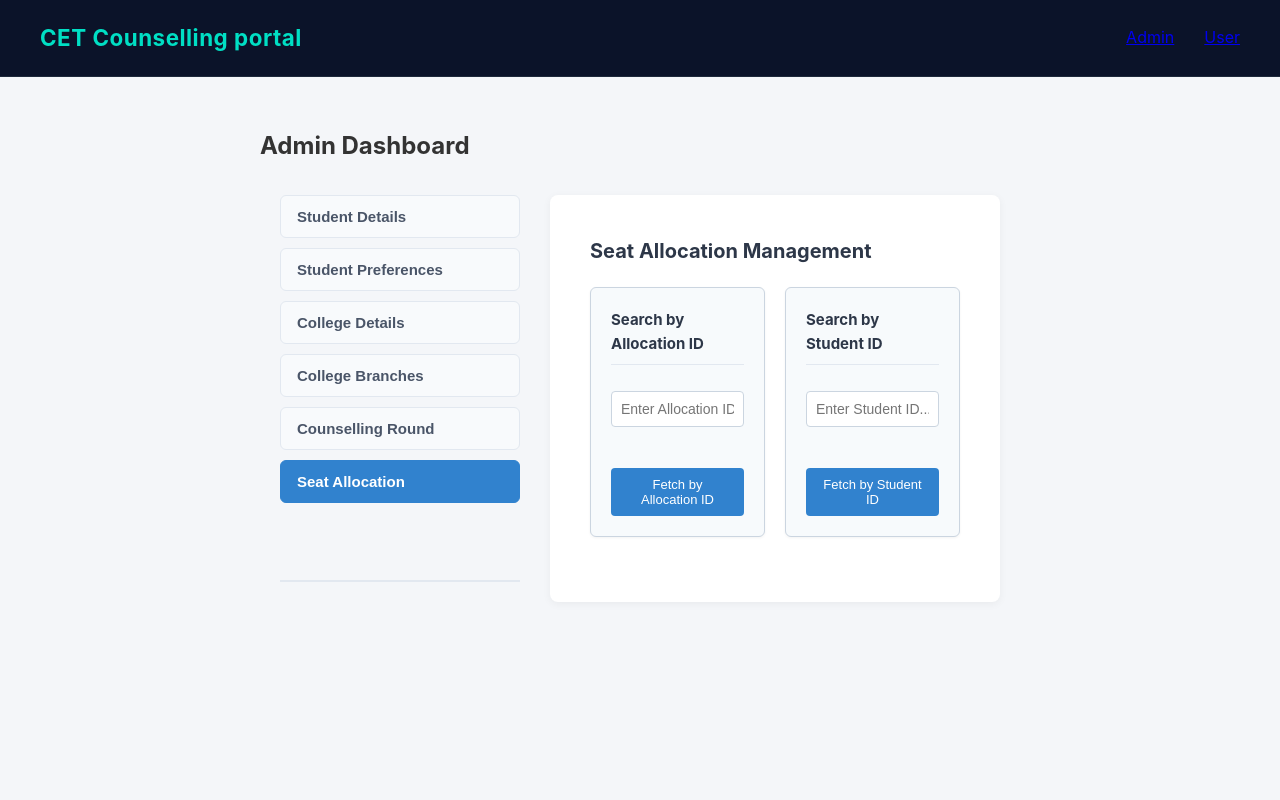
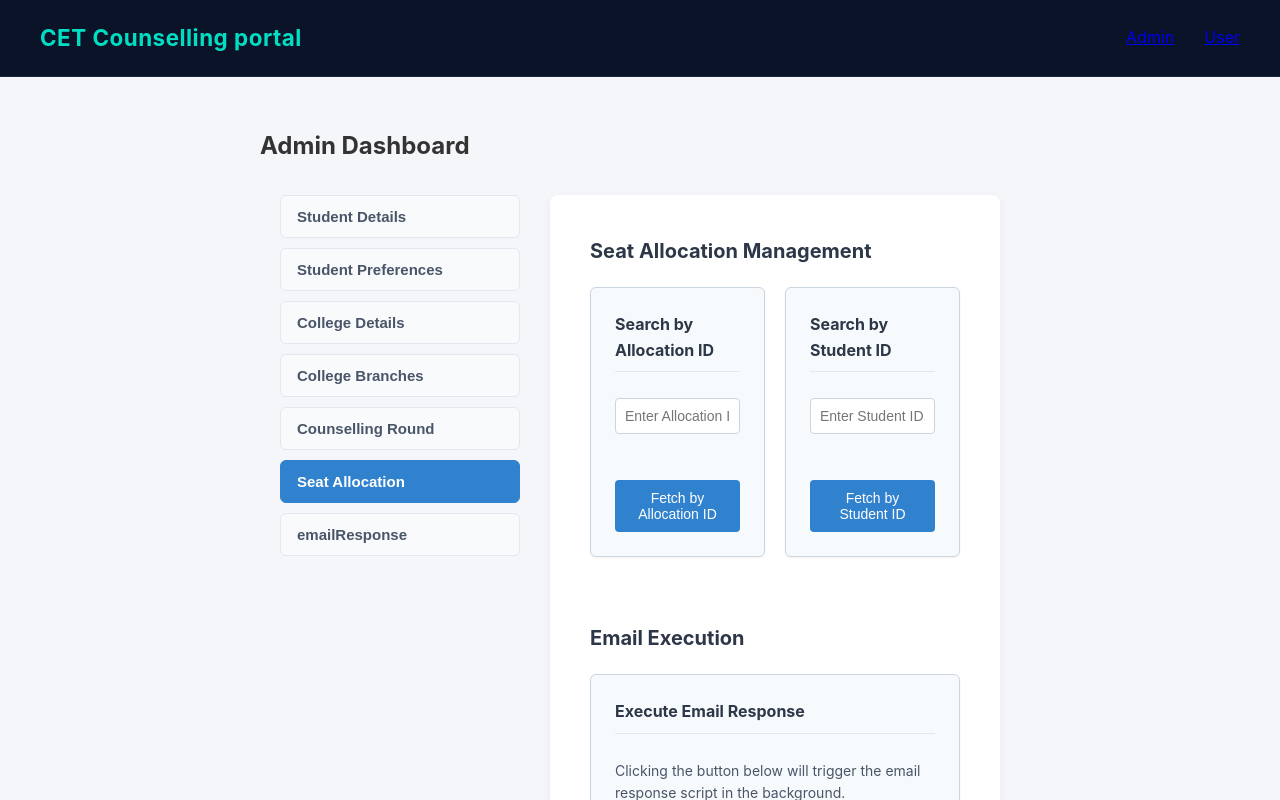
Before and after one commit to Harsha4576dks/Centralized-College-Counseling-Seat-Allocation-Platform, a React (Vite) app in the folder front-end/: page /admin-dashboard in a window 1280 px wide. Both pictures are taken after a click on the button "Seat Allocation". Shown: the top 800 px of the page. Built offline with nearby package versions, Linux system fonts and the light colour scheme.

Commit message:
debugging

```diff
--- /dev/null
+++ b/front-end/src/hooks/emailResponseHook.js
@@ -0,0 +1,30 @@
+import { useState } from "react";
+import { executeEmailResponse } from "../services/emailService";
+import { getErrorMessage } from "../utils/errorHandler";
+
+export const useEmailResponse = () => {
+    const [loading, setLoading ] = useState(false);
+    const [success, setSuccess] = useState("");
+    const [error, setError] = useState("");
+    const [emailData, emailResponseData] = useState(null);
+
+    const handleExecute = async() => {
+        setLoading(true);
+        setError("");
+        setSuccess("");
+
+        try {
+            const data = await executeEmailResponse();
+            emailResponseData(data);
+            setSuccess("email response execution triggered successfully");
+        } catch (submitError) {
+            setError(getErrorMessage(submitError));
+        }finally {
+            setLoading(false);
+        }
+    };
+
+    return {
+        handleExecute, loading, success, error, emailData
+    };
+};
--- a/front-end/src/pages/Admin/AdminDashboard.jsx
+++ b/front-end/src/pages/Admin/AdminDashboard.jsx
@@ -7,6 +7,7 @@ import CollegeManagement from "./collegeManagement";
 import CollegeBranchManagement from "./collegeBranchManagement";
 import CounsellingRoundManagement from "./counsellingManagement";
 import SeatAllocationManagement from "./seatAllocationManagement";
+import EmailManagement from "./emailManagement";
 
 export default function AdminDashboard() {
     const [activeTab, setActiveTab] = useState("student");
@@ -61,6 +62,14 @@ export default function AdminDashboard() {
                         >
                             Seat Allocation
                         </button>
+
+
+                        <button
+                            className={`tab-btn ${activeTab === "emailResponse" ? "active" : ""}`}
+                            onClick={() => setActiveTab("emailResponse")}
+                        >
+                            emailResponse
+                        </button>
                     </div>
 
                     <div className="tab-content-area">
@@ -70,6 +79,7 @@ export default function AdminDashboard() {
                         {activeTab === "collegeBranches" && <CollegeBranchManagement />}
                         {activeTab === "counsellingRound" && <CounsellingRoundManagement />}
                         {activeTab === "seatAllocation" && <SeatAllocationManagement />}
+                        {activeTab === "seatAllocation" && <EmailManagement />}
                     </div>
                 </div>
             </div>
--- /dev/null
+++ b/front-end/src/pages/Admin/emailManagement.jsx
@@ -0,0 +1,52 @@
+import { useEmailResponse } from "../../hooks/emailResponseHook";
+import "../../styles/emailManagement.css";
+
+export default function EmailManagement() {
+    const {
+        handleExecute,
+        loading,
+        success,
+        error,
+        emailResponseData,
+    } = useEmailResponse();
+
+    return (
+        <div className="branch-management-container">
+            <h3>Email Execution</h3>
+
+            {error && <div className="student-error">{error}</div>}
+            {success && <div className="student-success">{success}</div>}
+
+            <div className="edit-form">
+                <h4>Execute Email Response</h4>
+                <p style={{ fontSize: "14px", color: "#4a5568", marginBottom: "20px" }}>
+                    Clicking the button below will trigger the email response script in the background.
+                </p>
+
+            <div className="button-group">
+                <button
+                type="button"
+                onClick={handleExecute}
+                className="save-btn"
+                disabled={loading}
+                >
+                {loading ? "Executing..." : "Execute in Background"}
+                </button>
+            </div>
+
+            </div>
+
+           {emailResponseData && (
+                <div className="edit-form" style={{ marginTop: "20px" }}>
+                    <h4>Seat Allocation Results</h4>
+                    <div className="allocation-results-box">
+                        <p><strong>Status:</strong> Completed successfully</p>
+                        <pre style={{ background: "#edf2f7", padding: "10px", borderRadius: "4px", fontSize: "13px" }}>
+                            {JSON.stringify(emailResponseData, null, 2)}
+                        </pre>
+                    </div>
+                </div>
+            )}
+        </div>
+    )
+}
--- /dev/null
+++ b/front-end/src/services/emailService.js
@@ -0,0 +1,10 @@
+import apiClient from "../api/client";
+
+export const executeEmailResponse = async () =>  {
+    try{
+        const response = await apiClient.post("/Email/execute");
+        return response.data;
+    } catch (error) {
+        throw error.response?.data?.detail ?? "Failed to execute email response";
+    }
+};
--- a/front-end/src/services/seatAllocationService.js
+++ b/front-end/src/services/seatAllocationService.js
@@ -3,7 +3,7 @@ import apiClient from "../api/client";
 
 export const getSeatAllocationbyId =async (allocationId) => {
             try{
-                const response = await apiClient.get(`/seat_allocations/allocation/${allocationId}`);
+                const response = await apiClient.get(`/seat_allocations/${allocationId}`);
                 return response.data;
             }catch (error) {
                 throw error.response?.data?.detail ?? "Failed to fetch seat allocation";
@@ -12,7 +12,7 @@ export const getSeatAllocationbyId =async (allocationId) => {
 
 export const getSeatbyStudentId = async (studentId) => {
     try{
-        const response = await apiClient.get(`/seat_allocations/student/${studentId}`);
+        const response = await apiClient.get(`/seat_allocations/search/student/${studentId}`);
         return response.data;
      } catch (error) {
         throw error.response?.data?.detail ?? "Failed to fetch seat allocation details by student ID";
--- /dev/null
+++ b/front-end/src/styles/emailManagement.css
@@ -0,0 +1,88 @@
+.branch-management-container {
+    padding: 20px;
+    background: #ffffff;
+    border-radius: 8px;
+    max-width: 600px;
+    margin: 0 auto;
+}
+
+.branch-management-container h3 {
+    margin-bottom: 20px;
+    color: #2d3748;
+    font-size: 20px;
+}
+
+.student-error {
+    background: #fed7d7;
+    color: #c53030;
+    padding: 10px 14px;
+    border-radius: 4px;
+    margin-bottom: 15px;
+    font-size: 14px;
+    border: 1px solid #feb2b2;
+}
+
+.student-success {
+    background: #c6f6d5;
+    color: #22543d;
+    padding: 10px 14px;
+    border-radius: 4px;
+    margin-bottom: 15px;
+    font-size: 14px;
+    border: 1px solid #9ae6b4;
+}
+
+.edit-form {
+    background: #f7fafc;
+    padding: 24px;
+    border-radius: 6px;
+    border: 1px solid #cbd5e0;
+    box-shadow: 0 1px 3px rgba(0, 0, 0, 0.05);
+}
+
+.edit-form h4 {
+    margin-top: 0;
+    color: #2d3748;
+    margin-bottom: 12px;
+    font-size: 16px;
+    border-bottom: 1px solid #e2e8f0;
+    padding-bottom: 8px;
+}
+
+.button-group {
+    margin-top: 20px;
+    display: flex;
+    justify-content: flex-end;
+}
+
+.save-btn {
+    background: #3182ce;
+    color: #fff;
+    border: none;
+    padding: 10px 20px;
+    border-radius: 4px;
+    cursor: pointer;
+    font-weight: 500;
+    font-size: 14px;
+    transition: background 0.2s;
+}
+
+.save-btn:hover:not(:disabled) {
+    background: #2b6cb0;
+}
+
+.save-btn:disabled {
+    background: #a0aec0;
+    cursor: not-allowed;
+}
+
+.allocation-results-box {
+    margin-top: 10px;
+}
+
+.allocation-results-box pre {
+    max-height: 300px;
+    overflow-y: auto;
+    color: #2d3748;
+    border: 1px solid #cbd5e0;
+}
```
